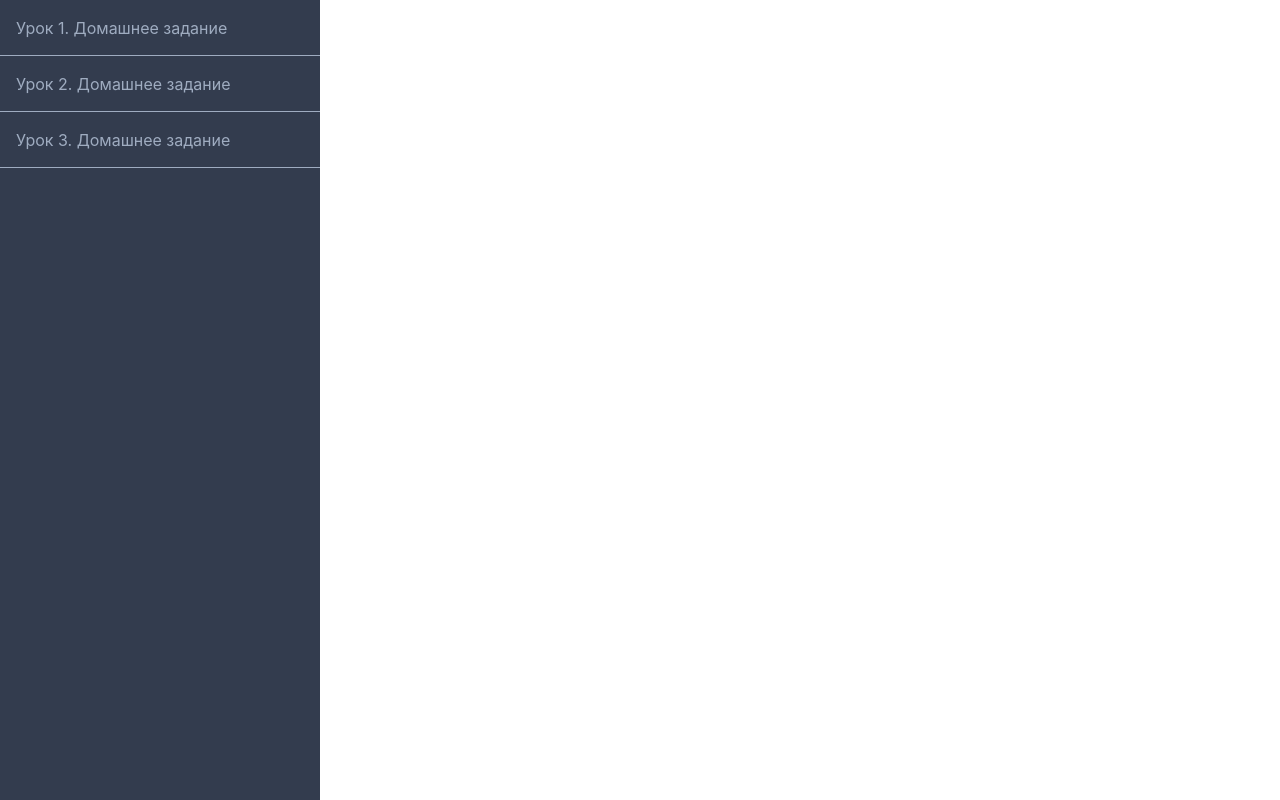
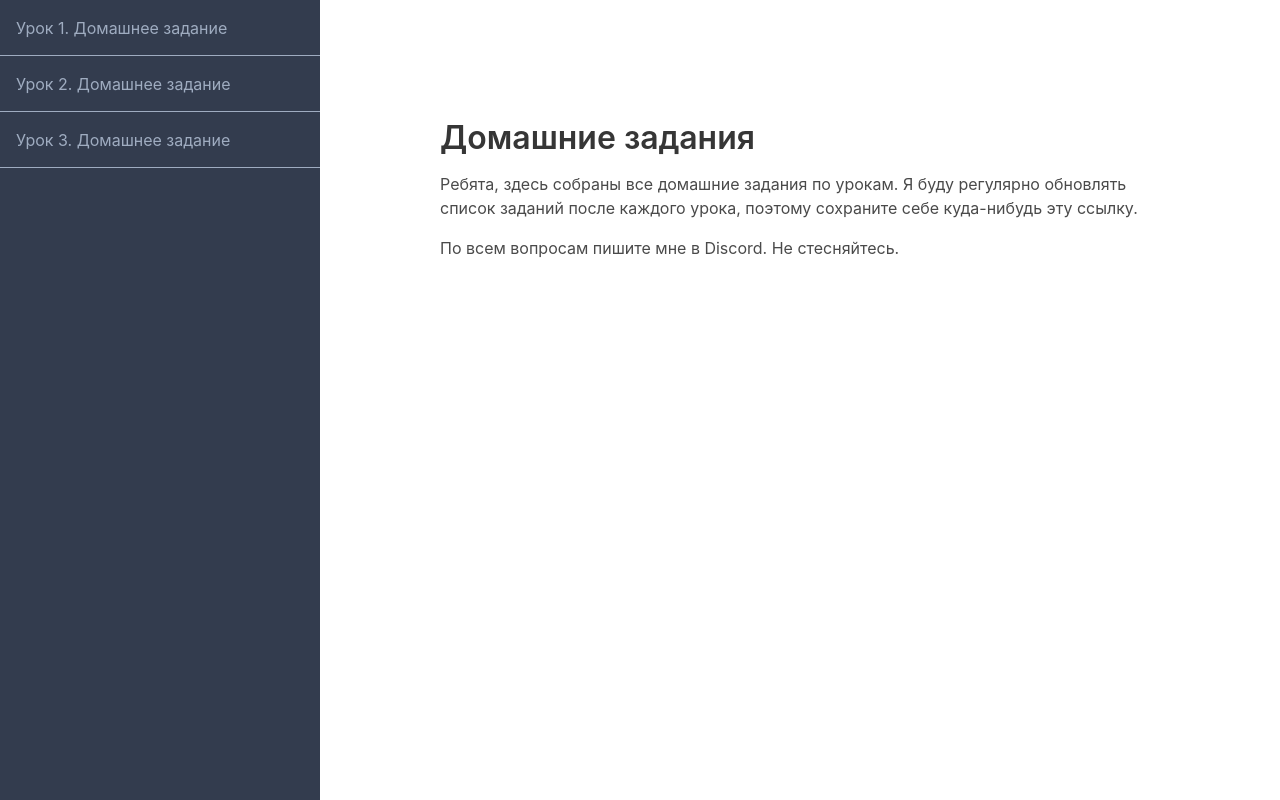
Before and after one commit to amidf/geekbrains-tasks, a Gatsby site: page / in a window 1280 px wide. Built offline with nearby package versions, Linux system fonts and the light colour scheme; Gatsby itself is replaced by a stand-in of ours.

Commit message:
update README.md add home page

```diff
--- a/src/pages/index.js
+++ b/src/pages/index.js
@@ -6,6 +6,13 @@ import SEO from "components/SEO"
 const IndexPage = ({ location }) => (
   <Layout location={location}>
     <SEO title="Главная" />
+    <h1>Домашние задания</h1>
+    <p>
+      Ребята, здесь собраны все домашние задания по урокам. Я буду регулярно
+      обновлять список заданий после каждого урока, поэтому сохраните себе
+      куда-нибудь эту ссылку.
+    </p>
+    <p>По всем вопросам пишите мне в Discord. Не стесняйтесь.</p>
   </Layout>
 )
 
```
Also changed, not shown: README.md.
